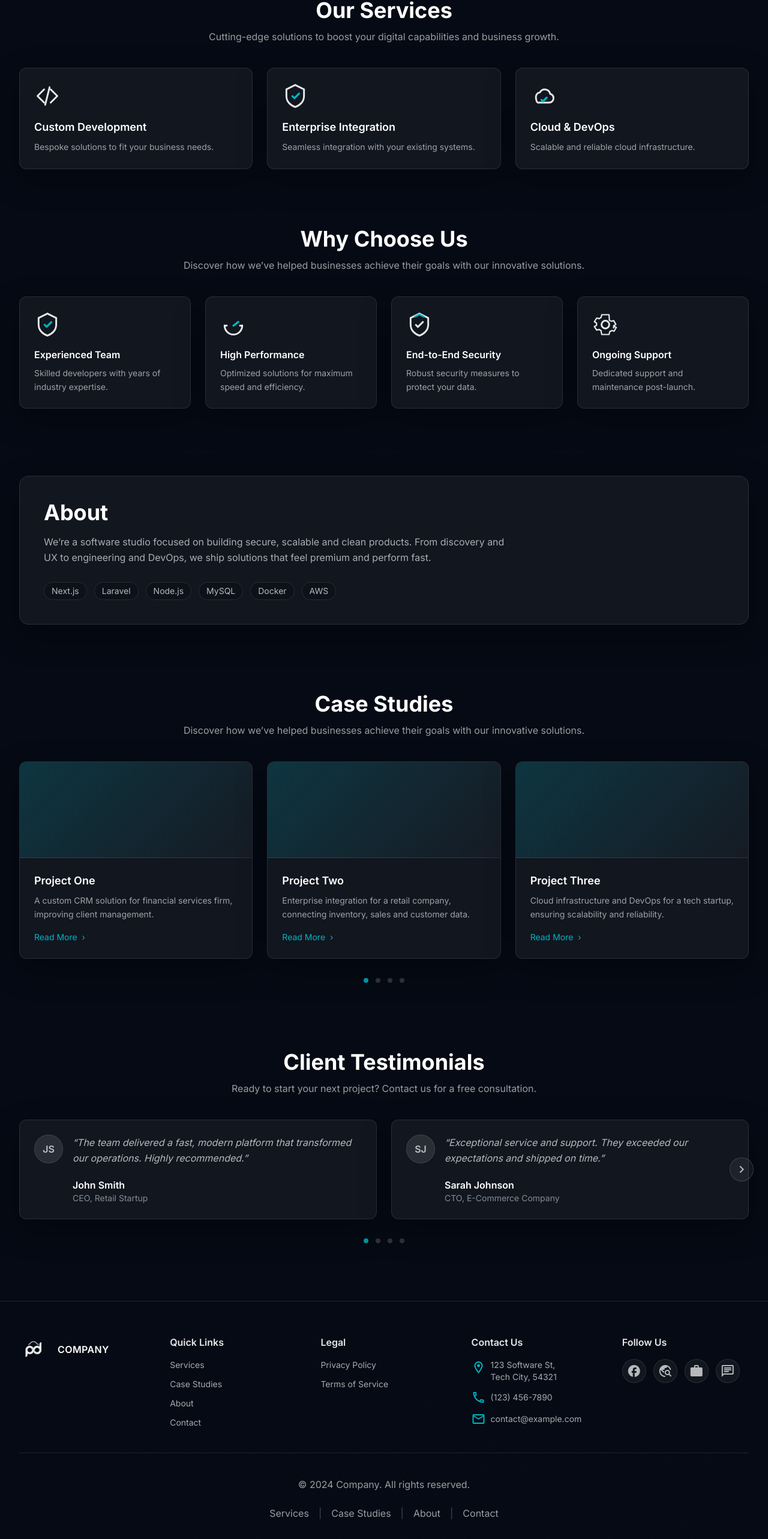
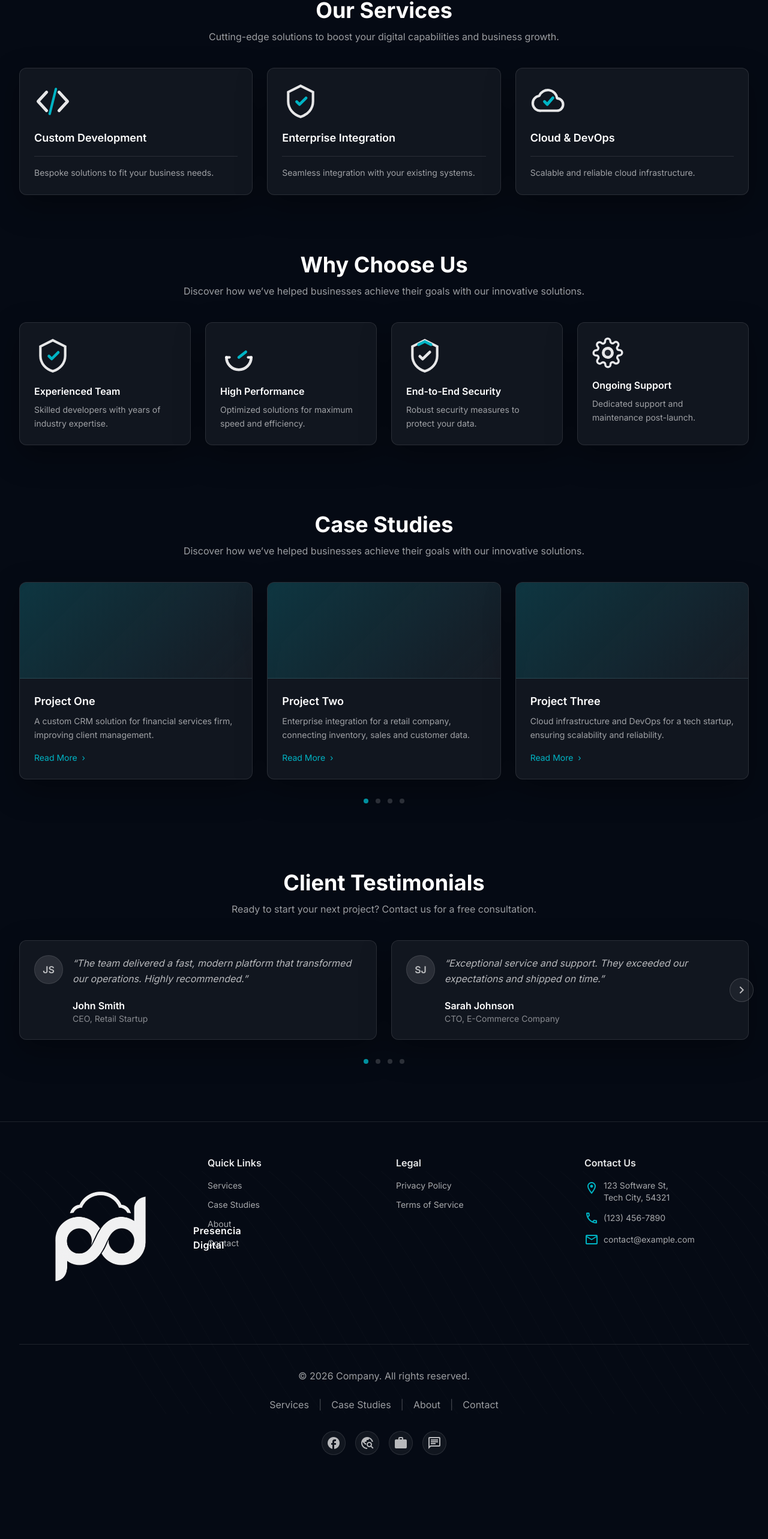
Before and after one commit to blen7777/presencia-nextjs, a Next.js app: page / in a window 1280 px wide. Shown: the part 777-3342 px from the top of the page at 60% size. After the commit the page ends 3258 px from the top, so only its background shows below. Built offline with nearby package versions, Linux system fonts and the light colour scheme; a web font is replaced by a local one.

Commit message:
add the changes in the  landing desing

```diff
--- a/app/page.tsx
+++ b/app/page.tsx
@@ -27,7 +27,7 @@ export default function Home() {
             <Hero />
             <ServicesSection />
             <WhyChooseUsSection />
-            <AboutSection />
+
             <CaseStudiesSection />
             <TestimonialsSection />
           </main>
--- a/components/Footer.tsx
+++ b/components/Footer.tsx
@@ -25,18 +25,18 @@ export function Footer() {
         <FooterNetworkBg />
 
         <div className="max-w-7xl mx-auto px-4 sm:px-6 lg:px-8 py-14 relative">
-          <div className="grid grid-cols-1 md:grid-cols-5 gap-10 items-start">
+          <div className="grid grid-cols-1 md:grid-cols-4 gap-10 items-start">
             {/* Brand */}
             <div className="md:col-span-1 flex items-center gap-4">
               <Image
                   src="/pd_logo_white.png"
                   alt="PD"
-                  width={52}
-                  height={52}
-                  className="h-12 w-auto opacity-95"
+                  width={92}
+                  height={92}
+                  className="w-auto opacity-95"
               />
               <div>
-                <p className="font-semibold tracking-wide">COMPANY</p>
+                <p className="font-semibold tracking-wide">Presencia Digital</p>
               </div>
             </div>
 
@@ -78,33 +78,12 @@ export function Footer() {
                 </li>
               </ul>
             </div>
-
-            {/* Follow */}
-            <div>
-              <h4 className="text-white/90 font-semibold">Follow Us</h4>
-              <div className="mt-4 flex items-center gap-3">
-                {['facebook', 'twitter', 'linkedin', 'chat'].map((icon) => (
-                    <a
-                        key={icon}
-                        href="#"
-                        className="h-10 w-10 rounded-full border border-white/10 bg-white/5 flex items-center justify-center text-white/70 hover:text-white hover:border-white/20 transition"
-                    >
-                  <span className="material-icons-outlined text-base">
-                    {icon === 'facebook' && 'facebook'}
-                    {icon === 'twitter' && 'travel_explore'}
-                    {icon === 'linkedin' && 'work'}
-                    {icon === 'chat' && 'chat'}
-                  </span>
-                    </a>
-                ))}
-              </div>
-            </div>
           </div>
 
           <div className="mt-10 h-px bg-white/10" />
 
           <div className="mt-10 text-center text-white/60">
-            <p>© 2024 Company. All rights reserved.</p>
+            <p>© 2026 Company. All rights reserved.</p>
 
             <div className="mt-6 flex flex-wrap justify-center gap-4 text-white/60">
               <a className="hover:text-[#00B4C4] transition" href="#services">Services</a>
--- a/components/sections/ServicesSection.tsx
+++ b/components/sections/ServicesSection.tsx
@@ -3,6 +3,7 @@ function ServiceCard({ icon, title, desc }: { icon: React.ReactNode; title: stri
         <div className="rounded-xl border border-white/10 bg-white/5 p-6 shadow-[0_18px_50px_rgba(0,0,0,0.35)]">
             <div className="mb-4">{icon}</div>
             <h3 className="text-lg font-semibold">{title}</h3>
+            <div className="mt-4 mb-4 h-px bg-white/10" />
             <p className="mt-2 text-white/60 text-sm leading-relaxed">{desc}</p>
         </div>
     );
@@ -10,16 +11,40 @@ function ServiceCard({ icon, title, desc }: { icon: React.ReactNode; title: stri
 
 function IconCode() {
     return (
-        <svg width="44" height="44" viewBox="0 0 24 24" fill="none" className="text-white/90">
-            <path d="M9 18L3 12L9 6" stroke="currentColor" strokeWidth="1.6" strokeLinecap="round" strokeLinejoin="round" />
-            <path d="M15 6L21 12L15 18" stroke="currentColor" strokeWidth="1.6" strokeLinecap="round" strokeLinejoin="round" />
-            <path d="M14 4L10 20" stroke="currentColor" strokeWidth="1.6" strokeLinecap="round" strokeLinejoin="round" />
+        <svg width="62" height="62" viewBox="0 0 24 24" fill="none" className="text-white/90">
+            {/* Left chevron: move it a bit left (end at x=8 instead of 9) */}
+            <path
+                d="M8 18L2.5 12L8 6"
+                stroke="currentColor"
+                strokeWidth="1.9"
+                strokeLinecap="round"
+                strokeLinejoin="round"
+            />
+
+            {/* Right chevron: move it a bit right (start at x=16 instead of 15) */}
+            <path
+                d="M16 6L21.5 12L16 18"
+                stroke="currentColor"
+                strokeWidth="1.9"
+                strokeLinecap="round"
+                strokeLinejoin="round"
+            />
+
+            {/* Slash stays centered */}
+            <path
+                d="M14 4L10 20"
+                stroke="#00B4C4"
+                strokeWidth="1.6"
+                strokeLinecap="round"
+                strokeLinejoin="round"
+            />
         </svg>
+
     );
 }
 function IconShield() {
     return (
-        <svg width="44" height="44" viewBox="0 0 24 24" fill="none" className="text-white/90">
+        <svg width="62" height="62" viewBox="0 0 24 24" fill="none" className="text-white/90">
             <path d="M12 2L20 6V12C20 17 16.5 20.5 12 22C7.5 20.5 4 17 4 12V6L12 2Z" stroke="currentColor" strokeWidth="1.6" />
             <path d="M9.5 12.2L11.3 14L15.5 9.8" stroke="#00B4C4" strokeWidth="1.8" strokeLinecap="round" strokeLinejoin="round" />
         </svg>
@@ -27,14 +52,20 @@ function IconShield() {
 }
 function IconCloud() {
     return (
-        <svg width="44" height="44" viewBox="0 0 24 24" fill="none" className="text-white/90">
+        <svg width="62" height="62" viewBox="0 0 24 24" fill="none" className="text-white/90">
             <path
-                d="M7 18H17C19.2 18 21 16.2 21 14C21 12.1 19.7 10.6 18 10.1C17.6 7.8 15.6 6 13.2 6C11.2 6 9.5 7.1 8.6 8.8C6.6 9 5 10.7 5 12.8C5 15.7 5.9 18 7 18Z"
+                d="M7 18h10a4 4 0 0 0 .2-8 6 6 0 0 0-11.5-1.6A4.6 4.6 0 0 0 7 18Z"
                 stroke="currentColor"
                 strokeWidth="1.6"
                 strokeLinejoin="round"
             />
-            <path d="M10 15.5L11.4 16.9L14.8 13.5" stroke="#00B4C4" strokeWidth="1.8" strokeLinecap="round" strokeLinejoin="round" />
+            <path
+                d="M9.1 12.1l1.8 1.8 3.6-4.2"
+                stroke="#00B4C4"
+                strokeWidth="1.9"
+                strokeLinecap="round"
+                strokeLinejoin="round"
+            />
         </svg>
     );
 }
--- a/components/sections/WhyChooseUsSection.tsx
+++ b/components/sections/WhyChooseUsSection.tsx
@@ -10,7 +10,7 @@ function FeatureCard({ icon, title, desc }: { icon: React.ReactNode; title: stri
 
 function IconBadge() {
     return (
-        <svg width="44" height="44" viewBox="0 0 24 24" fill="none" className="text-white/90">
+        <svg width="62" height="62" viewBox="0 0 24 24" fill="none" className="text-white/90">
             <path d="M12 2L20 6V12C20 17 16.5 20.5 12 22C7.5 20.5 4 17 4 12V6L12 2Z" stroke="currentColor" strokeWidth="1.6" />
             <path d="M9.5 12.2L11.3 14L15.5 9.8" stroke="#00B4C4" strokeWidth="1.8" strokeLinecap="round" strokeLinejoin="round" />
         </svg>
@@ -18,8 +18,8 @@ function IconBadge() {
 }
 function IconGauge() {
     return (
-        <svg width="44" height="44" viewBox="0 0 24 24" fill="none" className="text-white/90">
-            <path d="M20 13A8 8 0 1 1 4 13" stroke="currentColor" strokeWidth="1.6" strokeLinecap="round" />
+        <svg width="62" height="62" viewBox="0 0 24 24" fill="none" className="text-white/90">
+            <path d="M20 13A8 8 0 1 1 4 13" stroke="currentColor" strokeWidth="1.8" strokeLinecap="round" />
             <path d="M12 13L16.5 9.5" stroke="#00B4C4" strokeWidth="1.8" strokeLinecap="round" />
             <path d="M6 13H4" stroke="currentColor" strokeWidth="1.6" strokeLinecap="round" />
             <path d="M20 13H18" stroke="currentColor" strokeWidth="1.6" strokeLinecap="round" />
@@ -28,25 +28,59 @@ function IconGauge() {
 }
 function IconShieldSolid() {
     return (
-        <svg width="44" height="44" viewBox="0 0 24 24" fill="none" className="text-white/90">
+        <svg width="62" height="62" viewBox="0 0 24 24" fill="none" className="text-white/90">
             <path d="M12 2L20 6V12C20 17 16.5 20.5 12 22C7.5 20.5 4 17 4 12V6L12 2Z" stroke="currentColor" strokeWidth="1.6" />
-            <path d="M8.8 12.3L10.6 14.1L15.2 9.6" stroke="currentColor" strokeWidth="1.6" strokeLinecap="round" strokeLinejoin="round" />
-            <path d="M8 4.8L12 2.8L16 4.8" stroke="#00B4C4" strokeWidth="1.6" strokeLinecap="round" />
+            <path d="M8.8 12.3L10.6 14.1L15.2 9.6" stroke="currentColor" strokeWidth="1.8" strokeLinecap="round" strokeLinejoin="round" />
+            <path d="M8 4.8L12 2.8L16 4.8" stroke="#00B4C4" strokeWidth="1.8" strokeLinecap="round" />
         </svg>
     );
 }
-function IconGear() {
+// IconGear (igual al diseño: doble trazo + centro con fill suave)
+export function IconGear() {
     return (
-        <svg width="44" height="44" viewBox="0 0 24 24" fill="none" className="text-white/90">
+        <svg
+            width="52"
+            height="52"
+            viewBox="0 0 24 24"
+            fill="none"
+            className="text-white/90"
+            aria-hidden="true"
+        >
+            {/* OUTLINE oscuro (debajo) */}
             <path
-                d="M12 15.5A3.5 3.5 0 1 0 12 8.5A3.5 3.5 0 0 0 12 15.5Z"
+                d="M19.4 15a1.65 1.65 0 0 0 .33 1.82l.06.06a2 2 0 0 1 0 2.83a2 2 0 0 1-2.83 0l-.06-.06a1.65 1.65 0 0 0-1.82-.33a1.65 1.65 0 0 0-1 1.51V21a2 2 0 0 1-2 2a2 2 0 0 1-2-2v-.09a1.65 1.65 0 0 0-1-1.51a1.65 1.65 0 0 0-1.82.33l-.06.06a2 2 0 0 1-2.83 0a2 2 0 0 1 0-2.83l.06-.06a1.65 1.65 0 0 0 .33-1.82a1.65 1.65 0 0 0-1.51-1H3a2 2 0 0 1-2-2a2 2 0 0 1 2-2h.09a1.65 1.65 0 0 0 1.51-1a1.65 1.65 0 0 0-.33-1.82l-.06-.06a2 2 0 0 1 0-2.83a2 2 0 0 1 2.83 0l.06.06a1.65 1.65 0 0 0 1.82.33a1.65 1.65 0 0 0 1-1.51V3a2 2 0 0 1 2-2a2 2 0 0 1 2 2v.09a1.65 1.65 0 0 0 1 1.51a1.65 1.65 0 0 0 1.82-.33l.06-.06a2 2 0 0 1 2.83 0a2 2 0 0 1 0 2.83l-.06.06a1.65 1.65 0 0 0-.33 1.82a1.65 1.65 0 0 0 1.51 1H21a2 2 0 0 1 2 2a2 2 0 0 1-2 2h-.09a1.65 1.65 0 0 0-1.51 1Z"
+                stroke="#0B1324"
+                strokeWidth="1.6"
+                strokeLinecap="round"
+                strokeLinejoin="round"
+            />
+
+            <circle cx="12" cy="12" r="3.5" fill="rgba(255,255,255,0.08)" />
+            <circle
+                cx="12"
+                cy="12"
+                r="3.5"
+                stroke="#0B1324"
+                strokeWidth="1.6"
+                strokeLinecap="round"
+                strokeLinejoin="round"
+            />
+
+            {/* TRAZO blanco (arriba) */}
+            <path
+                d="M19.4 15a1.65 1.65 0 0 0 .33 1.82l.06.06a2 2 0 0 1 0 2.83a2 2 0 0 1-2.83 0l-.06-.06a1.65 1.65 0 0 0-1.82-.33a1.65 1.65 0 0 0-1 1.51V21a2 2 0 0 1-2 2a2 2 0 0 1-2-2v-.09a1.65 1.65 0 0 0-1-1.51a1.65 1.65 0 0 0-1.82.33l-.06.06a2 2 0 0 1-2.83 0a2 2 0 0 1 0-2.83l.06-.06a1.65 1.65 0 0 0 .33-1.82a1.65 1.65 0 0 0-1.51-1H3a2 2 0 0 1-2-2a2 2 0 0 1 2-2h.09a1.65 1.65 0 0 0 1.51-1a1.65 1.65 0 0 0-.33-1.82l-.06-.06a2 2 0 0 1 0-2.83a2 2 0 0 1 2.83 0l.06.06a1.65 1.65 0 0 0 1.82.33a1.65 1.65 0 0 0 1-1.51V3a2 2 0 0 1 2-2a2 2 0 0 1 2 2v.09a1.65 1.65 0 0 0 1 1.51a1.65 1.65 0 0 0 1.82-.33l.06-.06a2 2 0 0 1 2.83 0a2 2 0 0 1 0 2.83l-.06.06a1.65 1.65 0 0 0-.33 1.82a1.65 1.65 0 0 0 1.51 1H21a2 2 0 0 1 2 2a2 2 0 0 1-2 2h-.09a1.65 1.65 0 0 0-1.51 1Z"
                 stroke="currentColor"
                 strokeWidth="1.6"
+                strokeLinecap="round"
+                strokeLinejoin="round"
             />
-            <path
-                d="M19.4 15a7.9 7.9 0 0 0 .1-2l2-1.2l-2-3.4l-2.2.6a7.6 7.6 0 0 0-1.7-1L15.3 3H8.7L8 5.6c-.6.3-1.2.6-1.7 1L4.1 6L2 9.4l2 1.2a7.9 7.9 0 0 0 0 2L2 13.8L4.1 17l2.2-.6c.5.4 1.1.8 1.7 1L8.7 21h6.6l.7-2.6c.6-.3 1.2-.6 1.7-1l2.2.6l2-3.4l-2-1.2Z"
+            <circle
+                cx="12"
+                cy="12"
+                r="3.5"
                 stroke="currentColor"
-                strokeWidth="1.2"
+                strokeWidth="2.2"
+                strokeLinecap="round"
                 strokeLinejoin="round"
             />
         </svg>
```
